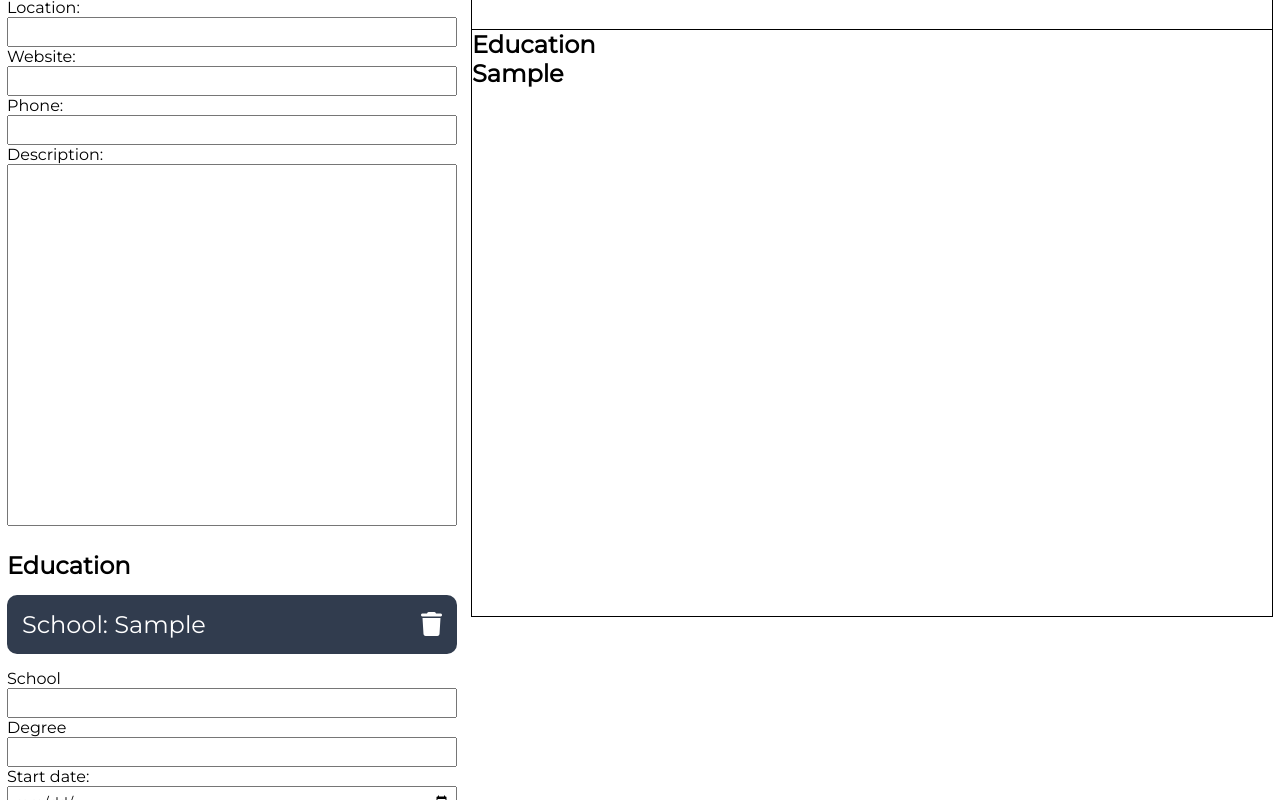
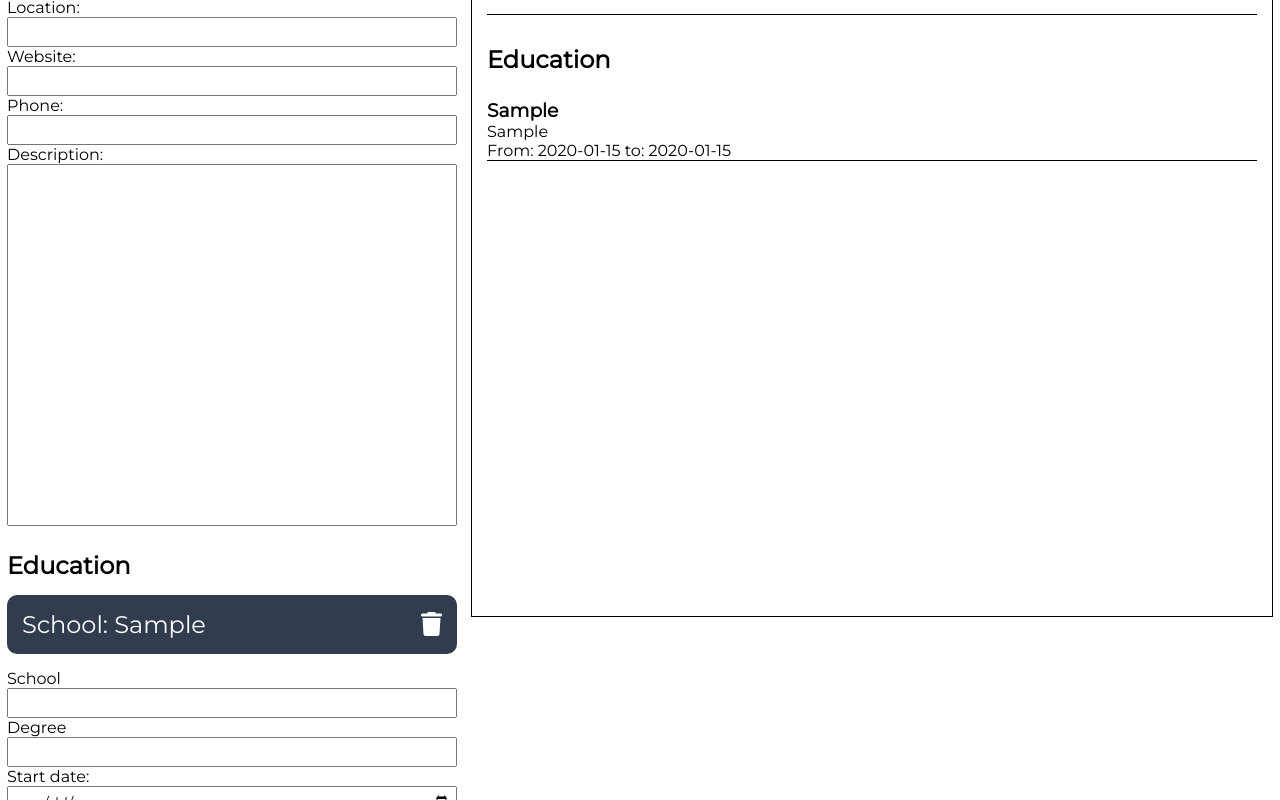
Before and after one commit to urosrelic/cv-app-react, a React (Vite) app: page / in a window 1280 px wide. Both pictures are taken after typing "Sample", "Sample", "2020-01-15", "2020-01-15" into the empty fields and a click on the button "Add". Shown: the part 387-1187 px from the top of the page. Built offline with nearby package versions, Linux system fonts and the light colour scheme; a web font is replaced by a local one.

Commit message:
chore: minor styling changes

```diff
--- a/src/components/Preview.jsx
+++ b/src/components/Preview.jsx
@@ -4,8 +4,10 @@ import { GeneralPreview } from "./preview/GeneralPreview";
 export const Preview = ({ generalData, educationData }) => {
   return (
     <div className='preview-container'>
-      <GeneralPreview data={generalData} />
-      <EducationPreview educationData={educationData} />
+      <div className='cv-container'>
+        <GeneralPreview data={generalData} />
+        <EducationPreview educationData={educationData} />
+      </div>
     </div>
   );
 };
--- a/src/components/entry/EducationEntry.jsx
+++ b/src/components/entry/EducationEntry.jsx
@@ -1,7 +1,11 @@
 export const EducationEntry = ({ entry }) => {
   return (
     <div className='education-preview-item'>
-      <h2>{entry.school}</h2>
+      <div className='education-preview-item-info'>
+        <h3>{entry.degree}</h3>
+        <p>{entry.school}</p>
+        <p>{"From: " + entry.startDate + " to: " + entry.endDate}</p>
+      </div>
     </div>
   );
 };
--- a/src/components/preview/GeneralPreview.jsx
+++ b/src/components/preview/GeneralPreview.jsx
@@ -23,7 +23,7 @@ export const GeneralPreview = ({ data }) => {
           {data.phone}
         </div>
       </div>
-      <div className='description'>
+      <div className='description-container'>
         <p>{data.description}</p>
       </div>
     </div>
--- a/src/styles.css
+++ b/src/styles.css
@@ -111,9 +111,13 @@
 
 /* Preview */
 .preview-container {
-  height: 842px;
+  height: 100%;
   width: 800px;
   border: 1px solid black;
+}
+
+.cv-container {
+  min-height: 842px;
 }
 
 /* General Preview */
@@ -133,7 +137,6 @@
 .contact-info {
   display: flex;
   padding: 15px;
-
   flex-direction: row;
   justify-content: space-between;
   background-color: #222a33;
@@ -150,7 +153,29 @@
   margin-right: 5px;
 }
 
-.description {
+.description-container {
   padding: 15px;
+}
+
+.description-container p {
   border-bottom: 1px solid black;
 }
+
+/* Education Preview */
+.education-preview-container {
+  padding: 15px;
+  display: flex;
+  flex-direction: column;
+}
+
+.education-preview-item {
+  margin: 25px 0;
+  display: flex;
+  flex-direction: row;
+  border-bottom: 1px solid black;
+}
+
+.education-preview-item-info {
+  display: flex;
+  flex-direction: column;
+}
```
